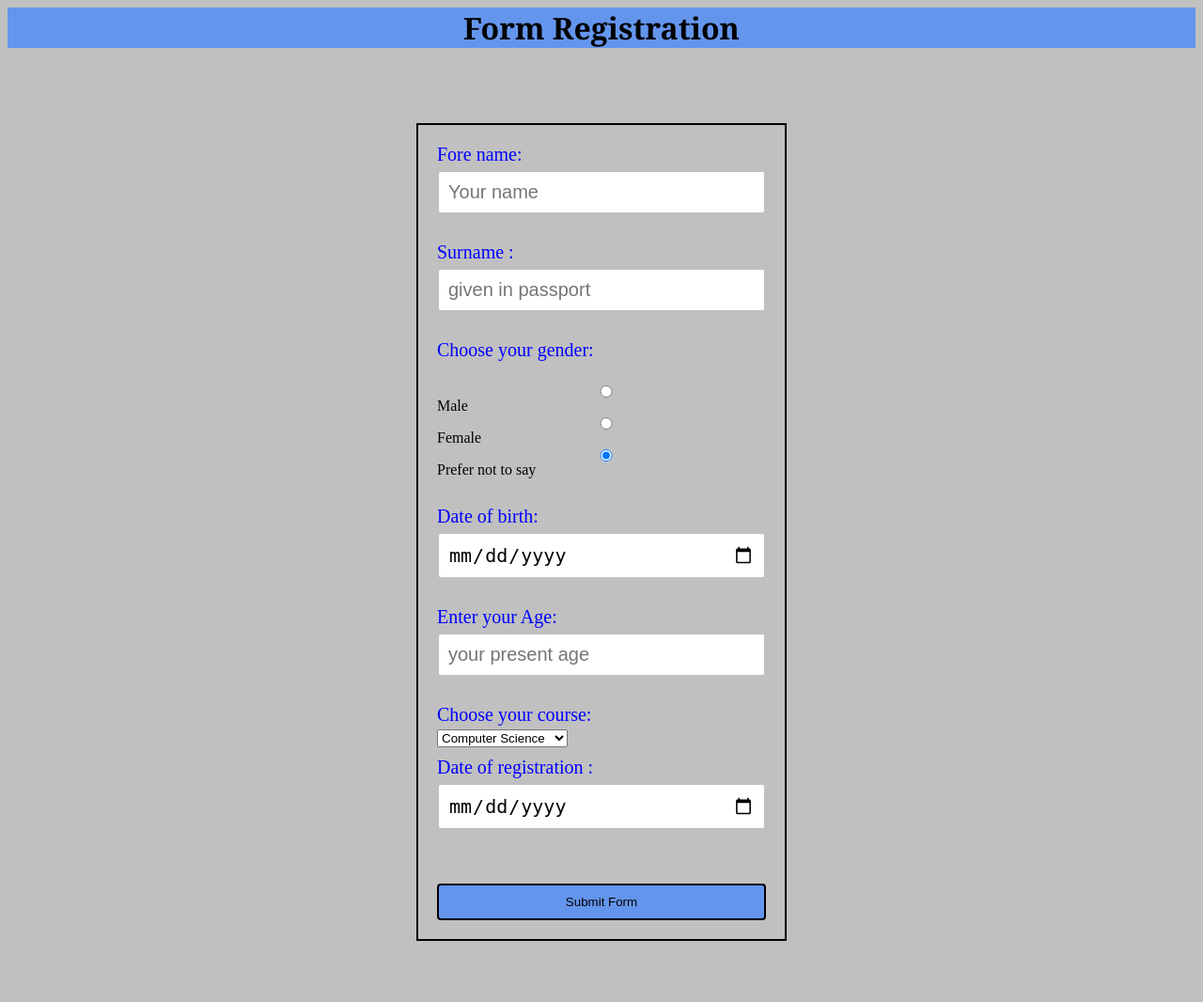
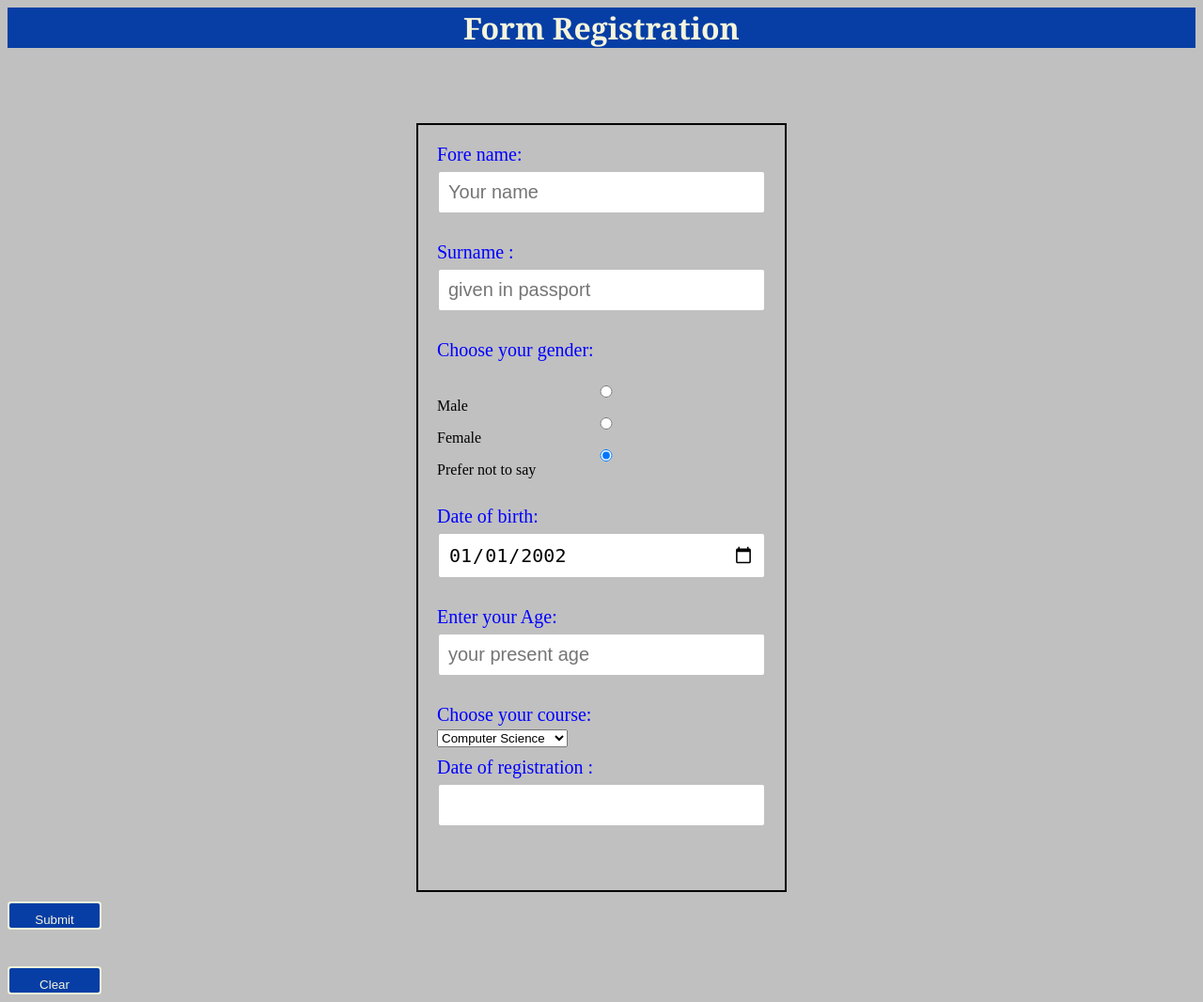
Before and after one commit to Noyalbabu/Noyalbabu, a PHP site: page /webpage.html in a window 1280 px wide. Shown: the whole page at 94% size. Before the commit the page ends 1001 px from the top, so only its background shows below. Run offline with PHP 8.4, Linux system fonts and the light colour scheme.

Commit message:
penuultimate

```diff
--- a/script.js
+++ b/script.js
@@ -5,11 +5,15 @@ var gender = document.getElementById("frmGender");
 var dob = document.getElementById("frmDOB");
 var age = document.getElementById("frmage");
 var course = document.getElementById("frmCourse");
-var registerdate = document.getElementById("frmDateReg");
+
 var re = /^[A-Za-z]{2,}$/;
 
 function validateInput(){
-
+    var today = new Date();
+    var regdate = today.getDate();
+    document.getElementById("frmDateReg")= regdate;
+    var checkAge = parseInt(age.value);
+    document.getElementById("")
     if(re.test(forename.value.trim())){
         success(forename);
     }
@@ -22,6 +26,12 @@ function validateInput(){
     }
     else{
         fail(surname,"Enter a valid name");
+    }
+
+    if((checkAge >12) && (checkAge < 150)){
+            success(age);
+    }else{
+        fail(age,"You are not eligible to apply");
     }
 
 }
--- a/style.css
+++ b/style.css
@@ -7,7 +7,8 @@ h1{ color: black;
     text-align: center;
     }
 .container h1{
-  background-color: cornflowerblue;
+  background-color: rgb(6, 62, 165);
+  color:beige
 }
 #frmRegister{
   width: 350px;
@@ -15,17 +16,19 @@ h1{ color: black;
   padding: 20px;
   border: black solid 2px;
 }
-
-#frmRegister button{
+.input-control button {
   cursor: pointer;
   margin-top: 10px;
-  padding: 10px 20px;
-  background-color:cornflowerblue;
+  padding: 10px 10px;
+  background-color:rgb(6, 62, 165);
+  color:beige;
   border: 2px solid;
   border-radius: 4px;
-  width: 100%;
+  width: 100px;
+  height: 30px;
 
 }
+
 #frmRegister label{
   display: inline-block;
   margin-bottom:5px;
--- a/webpage.html
+++ b/webpage.html
@@ -35,7 +35,7 @@
                 </div>
                 <div class="input-control">
                     <label for = "frmDOB">Date of birth:</label>
-                    <input type = "date" id = "frmDOB" name = "frmDOB">
+                    <input type = "date" id = "frmDOB" name = "frmDOB" min = "1900-01-01" max = "2021-12-31" value = "2002-01-01">
                     <small>Error</small>
                 </div>
                  <div class="input-control">
@@ -55,12 +55,17 @@
                  </div>
                 <div class="input-control">
                     <label for = "frmDateReg">Date of registration :</label>
-                    <input type= "date" name = "frmDateReg" id = "frmDateReg" /> <br>
+                    <input type= "text" name = "frmDateReg" id = "frmDateReg" /> <br>
                      <small>Error</small>
                 </div>
-                <div class="input-controll">
-                    <button type = "submit" >Submit Form</button>
-                </div>
+            </div>
+            <div class="input-control">
+                <button type = "reset" id = "reset">Submit </button>
+                <small>Error</small>
+            </div>
+            <div class = "input-control">
+                <button type = "submit">Clear</button>
+            </div>
             </form>
         </div>
 
```
